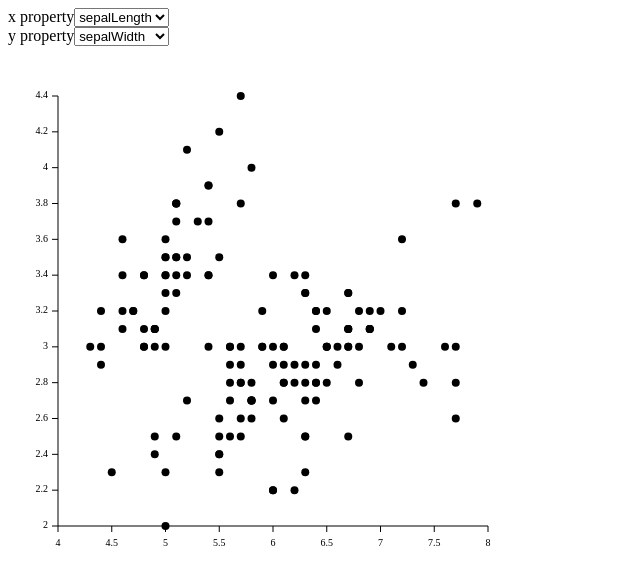
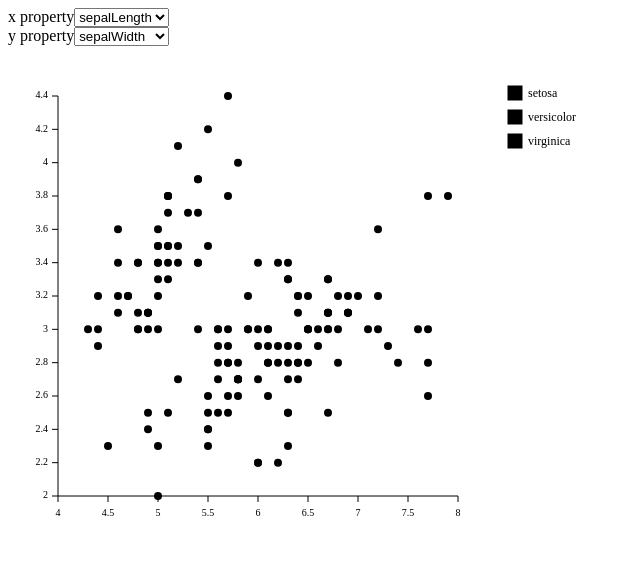
Before and after one commit to Sea-cl0g/scatter-plot-of-iris-data, a React (Vite) app: page / in a window 1280 px wide. Shown: the top 584 px of the page, without its empty margins (0-640 px from the left). Built offline with nearby package versions, Linux system fonts and the light colour scheme.

Commit message:
add: 系列の追加

```diff
--- a/src/components/Graph.jsx
+++ b/src/components/Graph.jsx
@@ -3,11 +3,11 @@ import * as d3 from "d3";
 
 
 export default function Graph({ axis, data }) {
-    const width = 500;
+    const width = 600;
     const height = 500;
     const graphTransform = "translate(50,50)";
-    const plotWidth = width - 70;
-    const plotHeight = height - 70;
+    const plotWidth = 400;
+    const plotHeight = 400;
 
     const plotData = [];
     for (const obj of data) {
@@ -50,16 +50,24 @@ export default function Graph({ axis, data }) {
                         yScale={yScale}
                     />
                 </g>
-                <g>
-
-                </g>
+                <Series x={plotWidth + 100} y={40} data={visibleSpecies} />
             </svg>
         </div>
     );
 }
 
-function Series() {
-
+function Series({ x, y, data }) {
+    const entries = Object.entries(data);
+    return (
+        <g transform={`translate(${x}, ${y})`}>
+            {entries.map(([species, visible], i) => (
+                <g key={species} transform={`translate(0, ${i * 24})`}>
+                    <rect width="14" height="14" fill="black" stroke="black" />
+                    <text x="20" y="11" fontSize="12">{species}</text>
+                </g>
+            ))}
+        </g>
+    );
 }
 
 function Points({ data, xScale, yScale }) {
```
